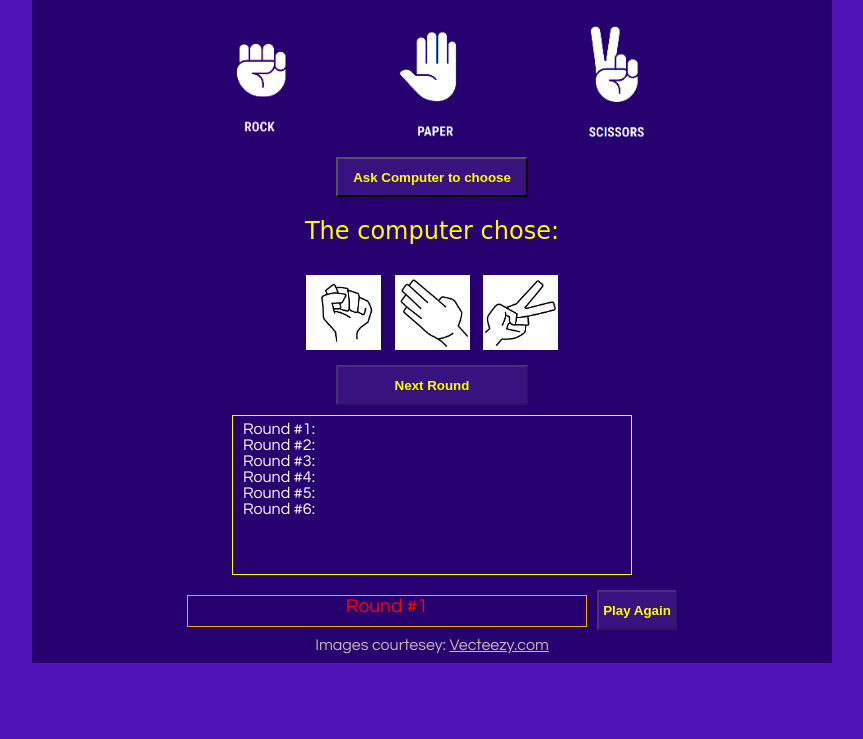
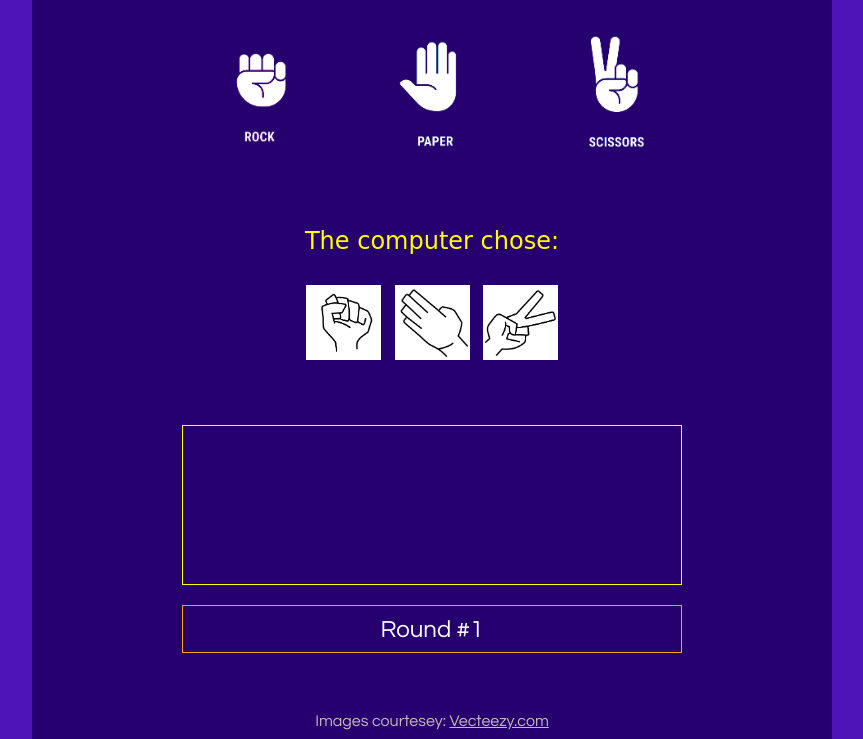
Before and after one commit to basushaunak/rock-paper-scissor-console-TOP, a plain HTML site: page index.html in a window 1280 px wide. Shown: the part 109-848 px from the top of the page, without its empty margins (208-1071 px from the left). Before the commit the page ends 800 px from the top, so only its background shows below. Drawn offline with Linux system fonts and the light colour scheme; a web font is replaced by a local one.

Commit message:
Hid the buttons when not applicable

```diff
--- a/css/style.css
+++ b/css/style.css
@@ -28,7 +28,7 @@ footer{
     margin-inline: auto;
     background-color: #26006e;
     color: white;
-    margin-block-start: 10px;
+    margin-block-start: 20px;
 }
 .heading {
     font-family: "Style Script", cursive;
@@ -105,10 +105,11 @@ footer{
 #round-result{
     margin-block: 10px;
     margin-inline: auto;
-    width: 400px;
+    width: 500px;
     min-height: 10rem;
     max-height: 10rem;
     border: 1px yellow solid;
+    overflow-y: scroll;
 }
 #round-result > p{
     padding-inline-start: 10px;
@@ -119,12 +120,15 @@ footer{
  #final-result{
     margin-block: 10px;
     margin-inline: auto;
-    width: 400px;
-    min-height: 2rem;
-    max-height: 2rem;
+    width: 500px;
+    min-height: 3rem;
+    max-height: 3rem;
     border: 1px orange solid;
+    text-align: center;
+    font-size: 1.5rem;
     display: flex;
-
+    align-items: center;
+    justify-content: center;
  }
 
  #next-round:hover{
@@ -142,13 +146,15 @@ footer{
  #result-pane{
     width: 500px;
     display: flex;
-    flex-direction: row;
+    flex-direction: column;
     margin-inline: auto;
  }
 
- #final-result{
-    display: block;
-    color: red;
-    text-align: center;
-    font-size: 1.2rem;
- }
+.icons {
+   display: inline-flex;
+   max-width: 1rem;
+   min-width: 1rem;
+   object-fit: cover;
+   align-items: center;
+   justify-content: center;
+}
--- a/index.html
+++ b/index.html
@@ -28,12 +28,7 @@
             </div>
             <button id="next-round">Next Round</button>
             <div id="round-result">
-                <p>Round #1: </p>
-                <p>Round #2: </p>
-                <p>Round #3: </p>
-                <p>Round #4: </p>
-                <p>Round #5: </p>
-                <p>Round #6: </p>
+
             </div>
             <div id="result-pane">
                 <div id="final-result">
--- a/script/script.js
+++ b/script/script.js
@@ -34,8 +34,9 @@ function init(){
     document.querySelector("#img-scissors").src="../images/scissors-white-computer.jpg";
     roundCount++;
     divFinalResult.innerText = "Round #"+roundCount;
-    btnPlayAgain.disabled = "true";
-    btnNextRound.disabled = "true";
+    btnPlayAgain.style.opacity = "0";
+    btnNextRound.style.opacity = "0";
+    btnComputer.style.opacity = "0"
 }
 
 function updateScore(){
```
Also changed, not shown: images/computer-small.jpg (added), images/user-small.png (added).
